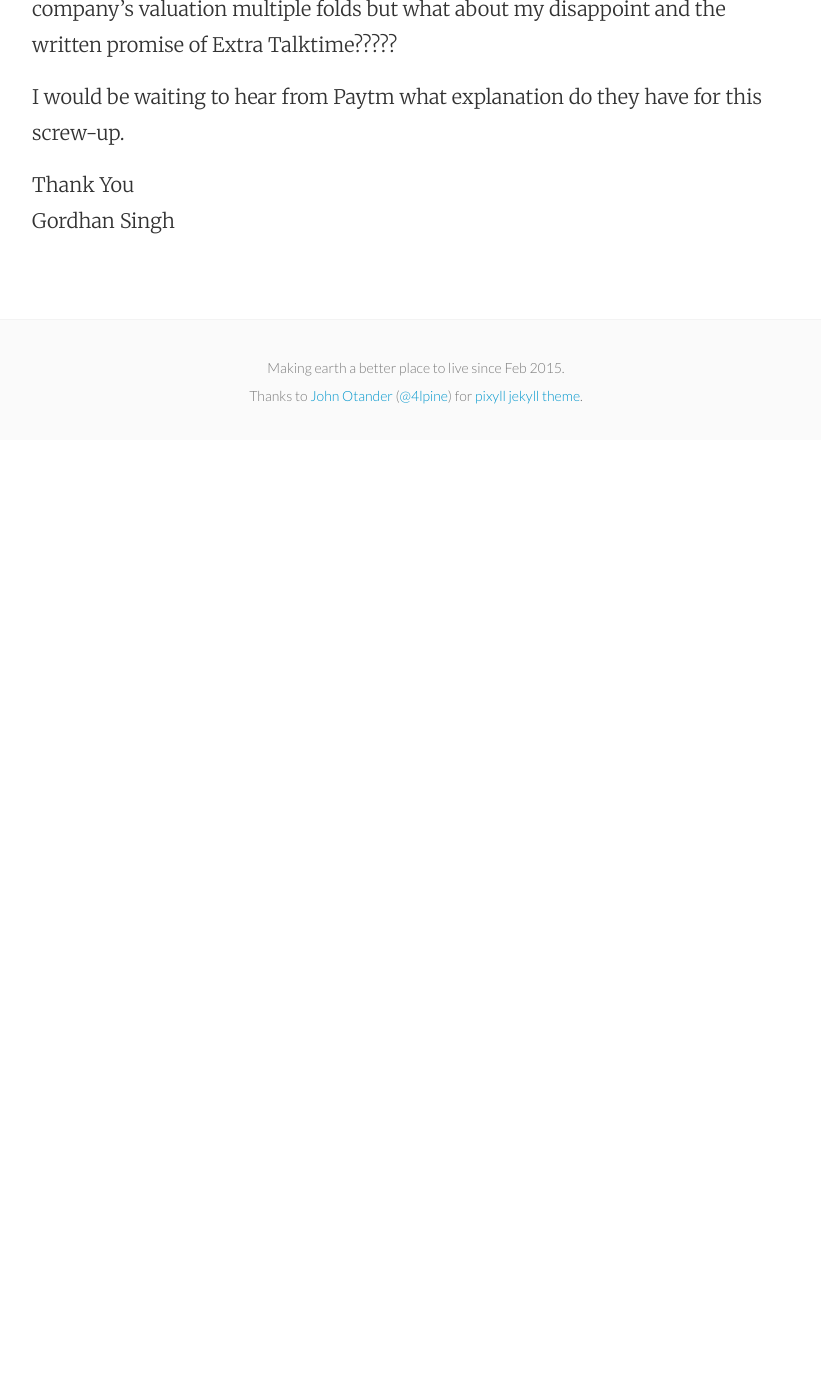
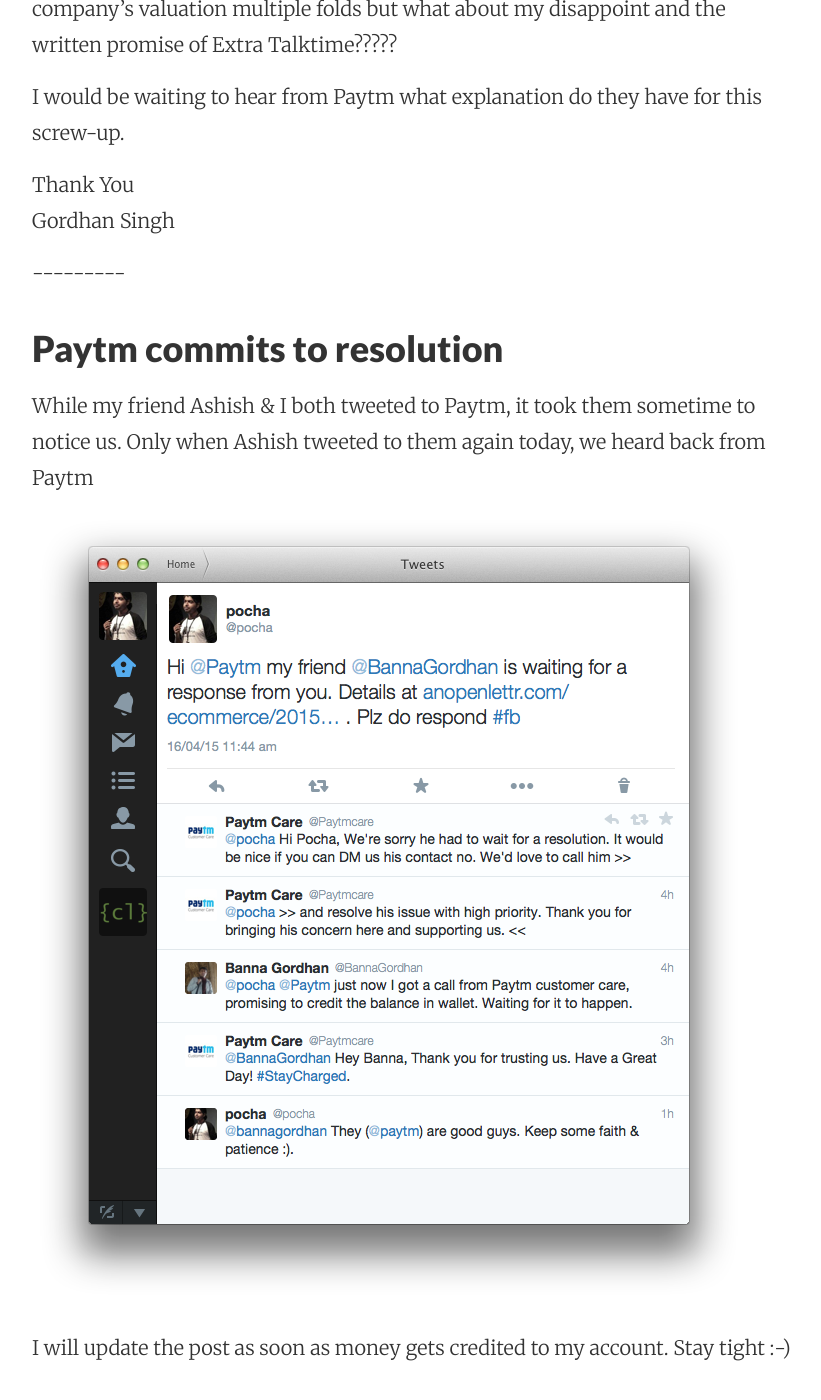
Before and after one commit to shaming-them/shaming-them.github.io, a Jekyll site: the page built from _posts/2015-04-12-paytm-gordhan-screwup.md, in a window 1280 px wide and 1400 px high, scrolled down 3629 px. Shown: the whole window, without its empty margins (224-1045 px from the left). Built offline with Jekyll 4.4.1, drawn with Linux system fonts in a browser that asks for light colours; nearby versions of some CDN libraries; Markdown is read by kramdown in place of the engine named in the settings; comment, search, counter and statistics services are not loaded; before the commit the page ends 4069 px from its top, so only the background shows below that; some of the changed text lies outside the part shown.

Commit message:
update 1 gordhan paytm post, Paytm commits to resolution

```diff
--- a/_posts/2015-04-12-paytm-gordhan-screwup.md
+++ b/_posts/2015-04-12-paytm-gordhan-screwup.md
@@ -34,3 +34,13 @@
 
 Thank You
 <br/>Gordhan Singh
+
+<p id="update-1">---------</p>
+
+### Paytm commits to resolution
+
+While my friend Ashish & I both tweeted to Paytm, it took them sometime to notice us. Only when Ashish tweeted to them again today, we heard back from Paytm
+
+![Paytm Resolution Twitter Screenshot](/images/paytm-gordhan-resolution.png)
+
+I will update the post as soon as money gets credited to my account. Stay tight :-)
```
Also changed, not shown: images/paytm-gordhan-resolution.png (added), 1 other file.
